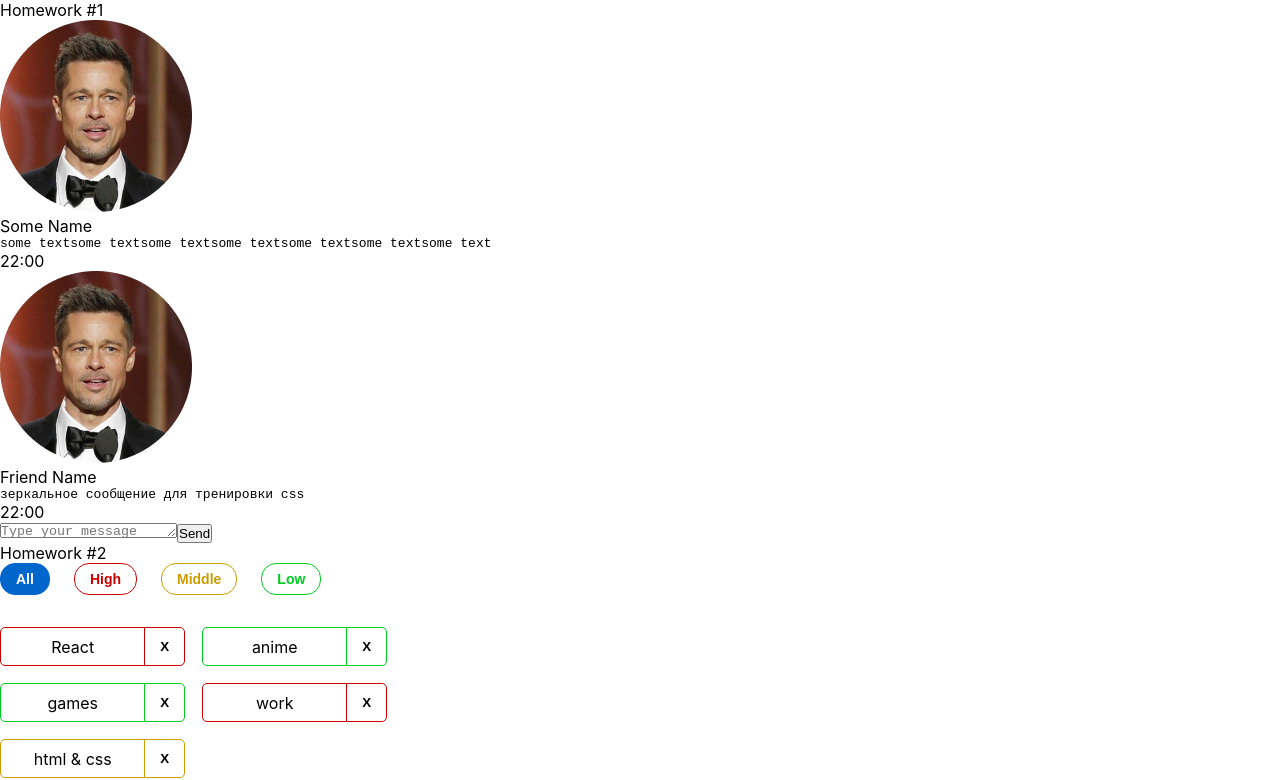
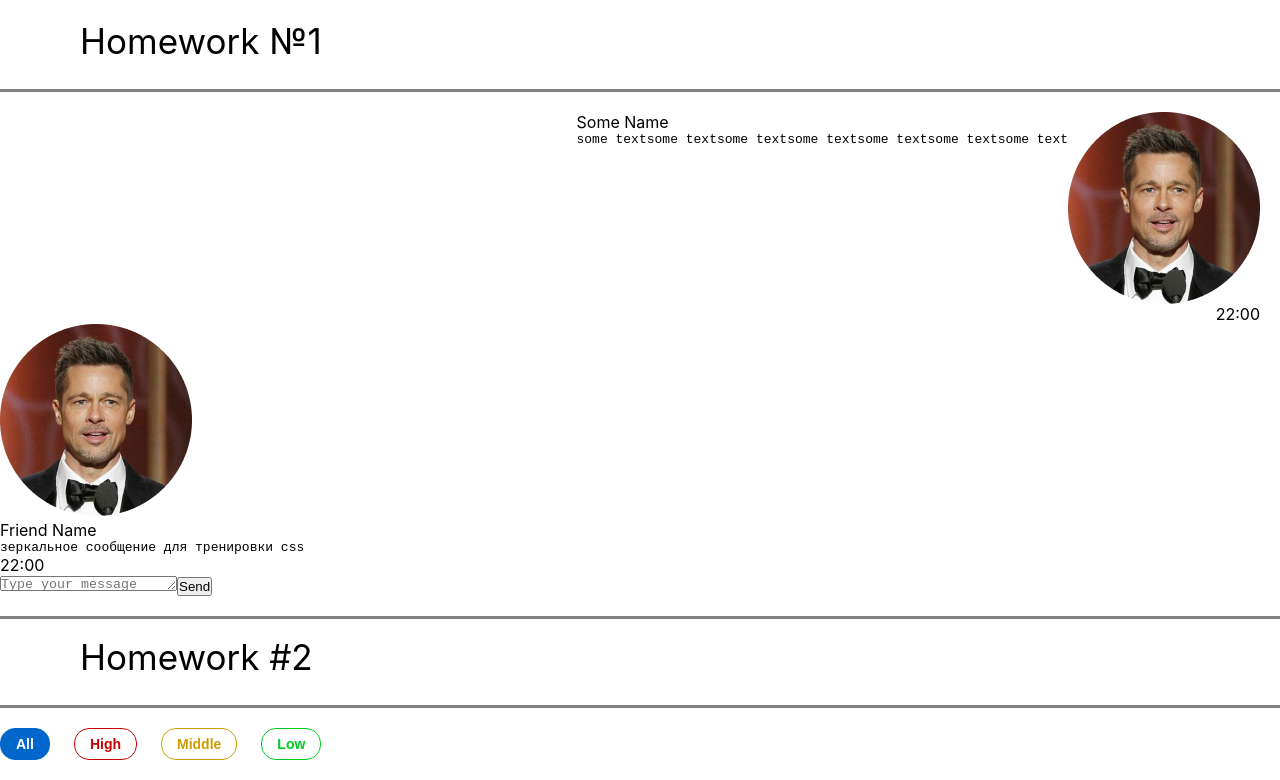
Before and after one commit to naumyshev/hws2, a React (Create React App) app: page / in a window 1280 px wide. Shown: the top 780 px of the page. Built offline with nearby package versions, Linux system fonts and the light colour scheme.

Commit message:
Fixed App.module.css

```diff
--- a/src/s1-main/App.module.css
+++ b/src/s1-main/App.module.css
@@ -3,9 +3,17 @@
 }
 
 .hw {
-
+    outline-style: solid;
+    outline-color: gray;
+    margin-top: 20px;
+    margin-bottom: 20px;
+    padding-top: 20px;
+    padding-bottom: 20px;
 }
 
 .hwTitle {
-
+    font-size: 35px;
+    margin-left: 80px;
+    margin-bottom: 30px;
+    margin-top: 20px;
 }
--- a/src/s2-homeworks/hw01/HW1.tsx
+++ b/src/s2-homeworks/hw01/HW1.tsx
@@ -57,7 +57,7 @@ export const friendMessage0: MessageType = {
 const HW1 = () => {
     return (
         <div id={'hw1'}>
-            <div className={s2.hwTitle}>Homework #1</div>
+            <div className={s2.hwTitle}>Homework №1</div>
             <div className={s2.hw}>
                 {/*проверка отображения (не менять)*/}
                 <div>
--- a/src/s2-homeworks/hw01/message/Message.module.css
+++ b/src/s2-homeworks/hw01/message/Message.module.css
@@ -1,9 +1,14 @@
 .message {
-
+    display: flex;
+    flex-direction: column;
+    justify-content: flex-end;
+    margin-right: 20px;
 }
 
 .imageAndText {
-
+    flex-direction: row-reverse;
+    display: flex;
+    justify-content: end;
 }
 
 .imageAndText img {
@@ -27,5 +32,7 @@
 }
 
 .time {
+    display: flex;
+    justify-content: flex-end;
 
 }
```
